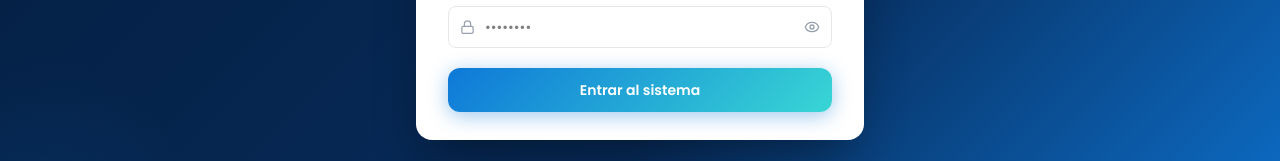
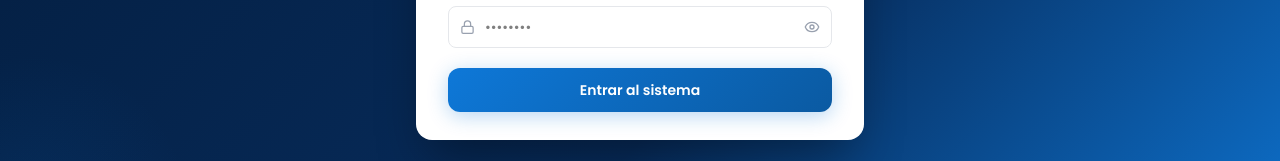
Before and after one commit to brisaida/gestion_empresarial, a React (Vite) app in the folder frontend/: page /login in a window 1280 px wide. Shown: the part 467-628 px from the top of the page. Built offline with nearby package versions, Linux system fonts and the light colour scheme; no server answers.

Commit message:
ui: botón de login con el color de la empresa

```diff
--- a/frontend/src/pages/auth/LoginPage.tsx
+++ b/frontend/src/pages/auth/LoginPage.tsx
@@ -109,7 +109,7 @@ export default function LoginPage() {
                   type="submit"
                   disabled={isSubmitting}
                   className="w-full py-3 rounded-xl text-white font-semibold text-sm transition-all duration-200 shadow-lg disabled:opacity-50 disabled:cursor-not-allowed flex items-center justify-center gap-2"
-                  style={{ background: isSubmitting ? '#5F6B7A' : 'linear-gradient(135deg, var(--cp) 0%, #38D6D4 100%)', boxShadow: '0 4px 20px rgba(14, 120, 216, 0.4)' }}
+                  style={{ background: isSubmitting ? '#5F6B7A' : 'linear-gradient(135deg, var(--cp) 0%, color-mix(in srgb, var(--cp) 75%, black) 100%)', boxShadow: '0 4px 20px var(--cp-30)' }}
                 >
                   {isSubmitting ? (
                     <>
```
